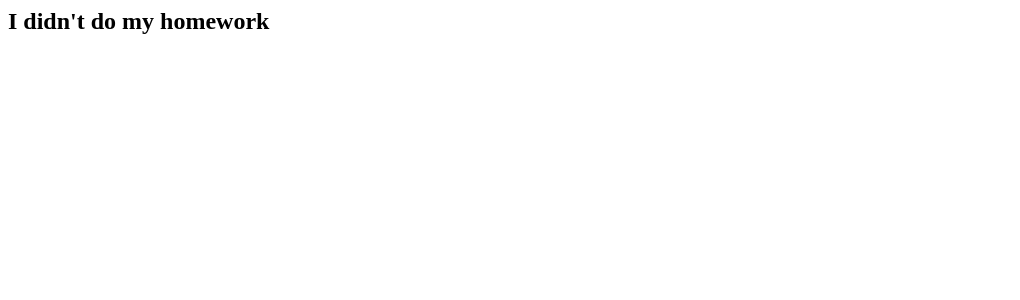
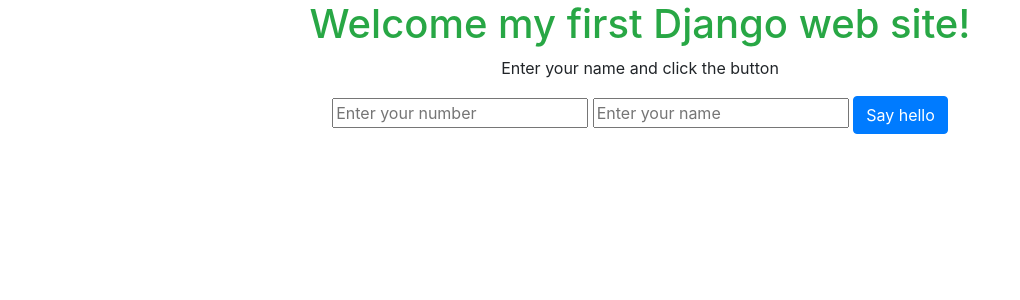
Before and after one commit to SeamusConlon/my-first-django, a Django app: page / in a window 1280 px wide. Shown: the top 300 px of the page, without its empty margins (0-1020 px from the left). Run offline with Django 3.2, Linux system fonts and the light colour scheme; some libraries are stand-ins or nearby versions.

Commit message:
testy testy

```diff
--- a/httprequests/templates/httprequests/home.html
+++ b/httprequests/templates/httprequests/home.html
@@ -1 +1,11 @@
-<h2>I didn't do my homework</h2>
+<link rel="stylesheet" href="https://stackpath.bootstrapcdn.com/bootstrap/4.4.1/css/bootstrap.min.css" integrity="sha384-Vkoo8x4CGsO3+Hhxv8T/Q5PaXtkKtu6ug5TOeNV6gBiFeWPGFN9MuhOf23Q9Ifjh" crossorigin="anonymous">
+
+<div class="container text-center">
+    <h1 class="text-success">Welcome my first Django web site!</h1>
+    <p>Enter your name and click the button</p>
+        <form action="{%url 'hello'%}">
+            <input type="text" placeholder="Enter your number" name="number">
+            <input type="text" placeholder="Enter your name" name="name">
+            <input type="submit" value="Say hello" class="btn btn-primary">
+        </form>
+</div>
--- a/httprequests/views.py
+++ b/httprequests/views.py
@@ -3,8 +3,19 @@
 
 # Create your views here.
 
+class testy():
+    def __init__(self,name,number):
+        self.name = name
+        self.number = number
+
+    def conc():
+        return str(self.name)+str(self.number)
+
 def home(request):
     return render(request, "httprequests/home.html")
 
 def hello(request):
-    return render(request, "httprequests/hello.html")
+    the_name = request.GET.get('name')
+    the_number = request.GET.get('number')
+    test = testy(the_name,the_number)
+    return render(request, "httprequests/hello.html", {'name':the_name,'number':the_number})
```
Also changed, not shown: httprequests/templates/httprequests/hello.html (+8 -1 lines).
